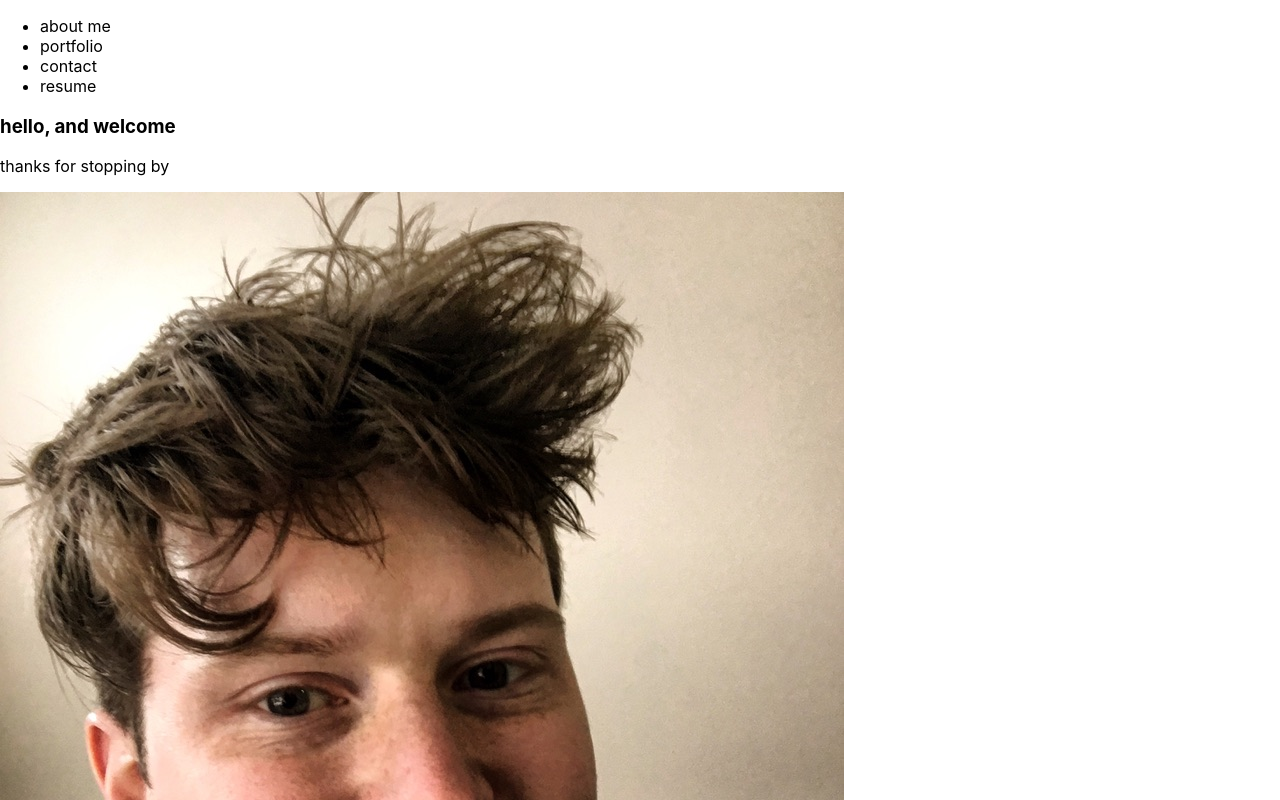
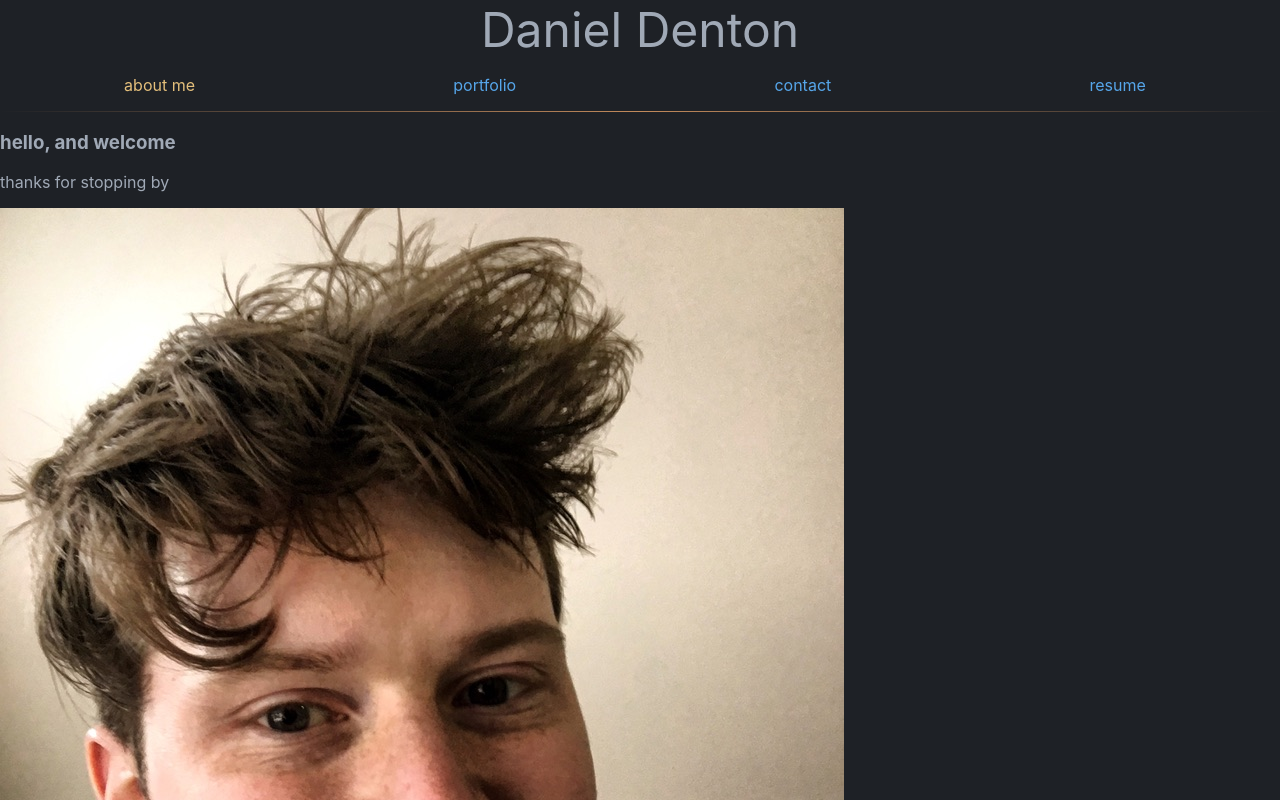
Before and after one commit to HighDynamics/HighDynamics.github.io, a React (Create React App) app: page / in a window 1280 px wide. Shown: the top 800 px of the page. Built offline with nearby package versions, Linux system fonts and the light colour scheme.

Commit message:
style Nav

```diff
--- a/src/App.css
+++ b/src/App.css
@@ -1,38 +1,57 @@
-.App {
+:root {
+  box-sizing: content-box;
+  --blue: rgb(86, 166, 234);
+  --orange: rgb(194, 138, 91);
+  --red: rgb(181, 84, 94);
+  --green: rgb(137, 184, 110);
+  --yellow: rgb(228, 191, 123);
+  --light-gray: rgb(160, 169, 182);
+  --dark-gray: rgb(30, 33, 38);
+}
+
+html,
+body {
+  min-height: 100%;
+  background: var(--dark-gray);
+  color: var(--light-gray);
+}
+
+hr {
+  border: 0;
+  height: 1px;
+  background-image: linear-gradient(
+    to right,
+    transparent,
+    var(--orange),
+    transparent
+  );
+}
+
+/* NAV */
+#header-name {
+  font-size: 3rem;
+  display: block;
+  width: 100%;
   text-align: center;
 }
 
-.App-logo {
-  height: 40vmin;
-  pointer-events: none;
+.nav-list {
+  list-style-type: none;
+  padding: 0;
+  display: flex;
+  justify-content: space-around;
+  color: var(--blue);
 }
 
-@media (prefers-reduced-motion: no-preference) {
-  .App-logo {
-    animation: App-logo-spin infinite 20s linear;
-  }
+.nav-item {
+  margin-right: 10px;
 }
 
-.App-header {
-  background-color: #282c34;
-  min-height: 100vh;
-  display: flex;
-  flex-direction: column;
-  align-items: center;
-  justify-content: center;
-  font-size: calc(10px + 2vmin);
-  color: white;
+.nav-item:hover {
+  color: var(--green);
+  cursor: pointer;
 }
 
-.App-link {
-  color: #61dafb;
+.nav-active {
+  color: var(--yellow);
 }
-
-@keyframes App-logo-spin {
-  from {
-    transform: rotate(0deg);
-  }
-  to {
-    transform: rotate(360deg);
-  }
-}
--- a/src/components/Nav.js
+++ b/src/components/Nav.js
@@ -9,15 +9,21 @@ const Nav = ({ navSelection, setNavSelection }) => {
 
   return (
     <header>
+      <span id="header-name">Daniel Denton</span>
       <nav>
         <ul className="nav-list">
           {links.map((link) => (
-            <li className="nav-item" key={link} onClick={handleClick}>
+            <li
+              className={`nav-item ${navSelection === link && 'nav-active'}`}
+              key={link}
+              onClick={handleClick}
+            >
               {link}
             </li>
           ))}
         </ul>
       </nav>
+      <hr />
     </header>
   );
 };
```
